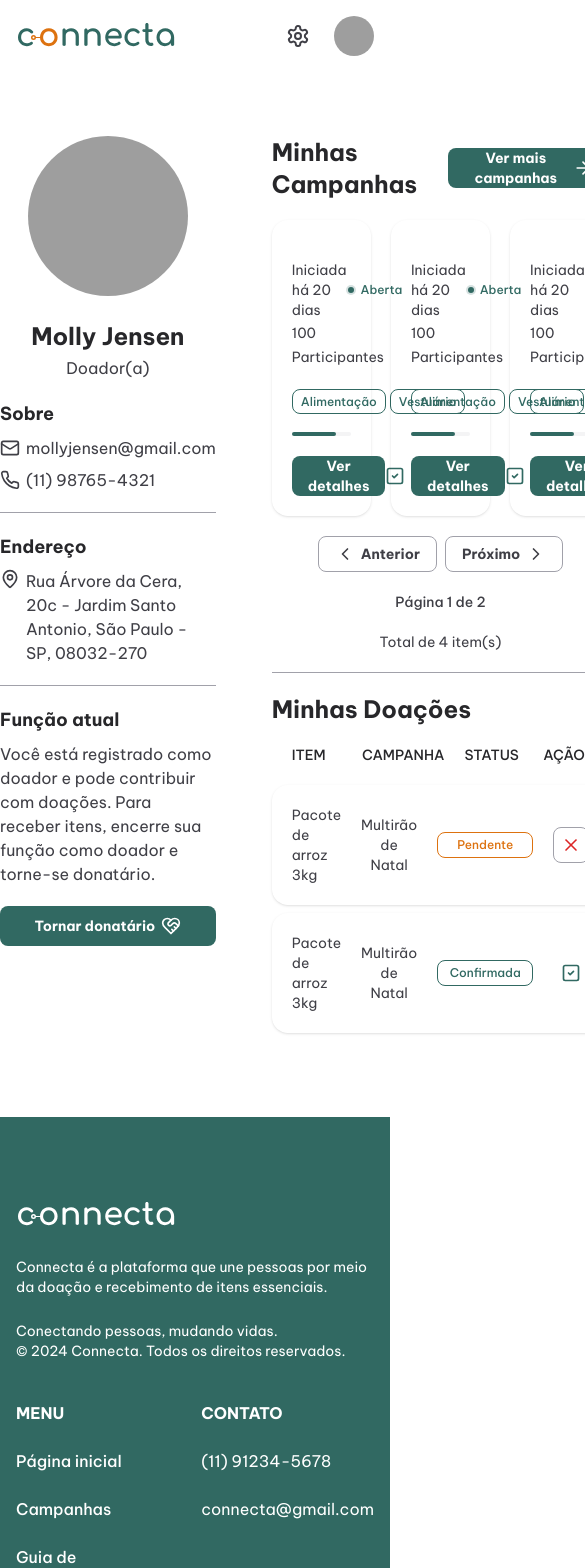
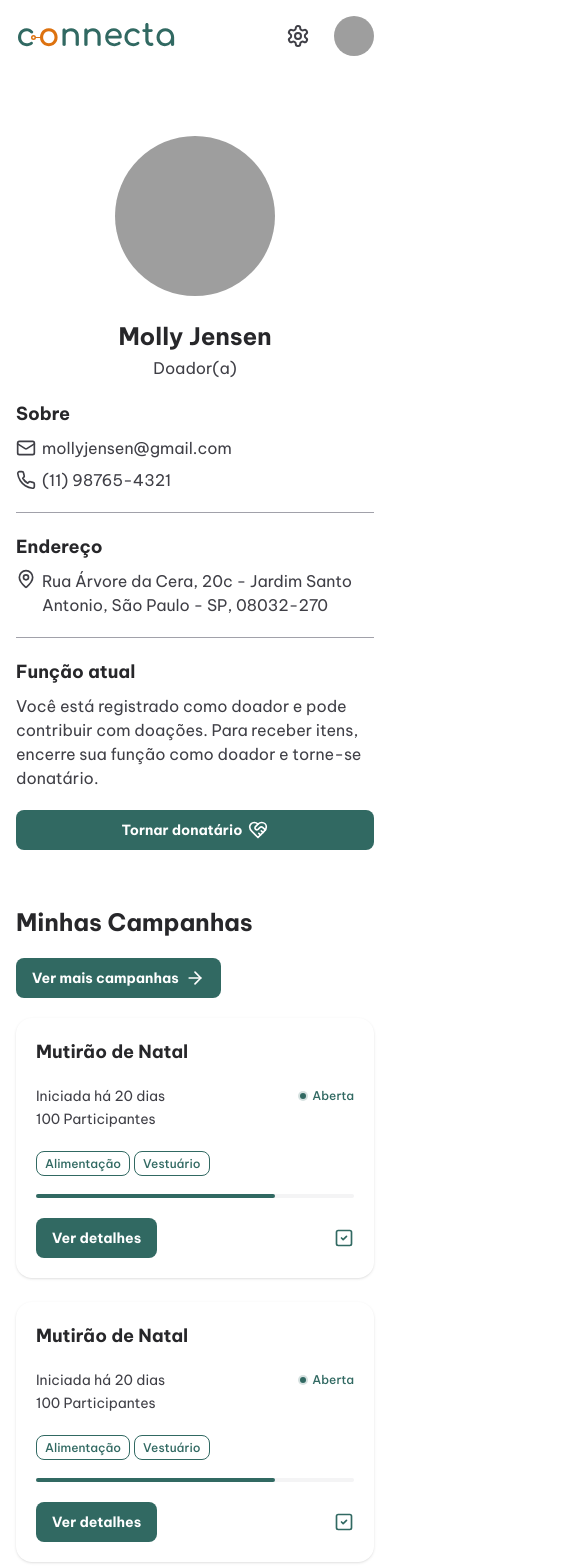
Before and after one commit to mateussantanasilva/Connecta, a Next.js app in the folder web/: page /perfil in a window 390 px wide. Shown: the top 1568 px of the page, 585 px wide, since content can reach past the window. Built offline with nearby package versions, Linux system fonts and the light colour scheme; grey boxes are pictures that could not be loaded.

Commit message:
💄style: Create responsive profile page

```diff
--- a/web/src/app/perfil/page.tsx
+++ b/web/src/app/perfil/page.tsx
@@ -11,8 +11,8 @@ export default function Perfil() {
     <>
       <Header />
 
-      <main className="mx-auto mb-20 mt-16 flex max-w-7xl gap-14">
-        <aside className="max-w-80 space-y-5">
+      <main className="mx-auto mb-20 mt-16 flex max-w-7xl flex-col gap-14 px-4 lg:flex-row xl:px-0">
+        <aside className="mx-auto space-y-5 lg:max-w-80">
           <header className="flex flex-col items-center">
             <Avatar
               src="https://images.unsplash.com/photo-1502323777036-f29e3972d82f?q=80&w=2070&auto=format&fit=crop&ixlib=rb-4.0.3&ixid=M3wxMjA3fDB8MHxwaG90by1wYWdlfHx8fGVufDB8fHx8fA%3D%3D"
--- a/web/src/components/modals/become-donee-modal.tsx
+++ b/web/src/components/modals/become-donee-modal.tsx
@@ -9,7 +9,7 @@ export function BecomeDoneeModal() {
   return (
     <Dialog.Root>
       <Dialog.Trigger asChild>
-        <Button size="full">
+        <Button size="full" className="md:w-fit lg:w-full">
           <span>Tornar donatário</span>
           <HeartHandshake className="size-5 shrink-0" />
         </Button>
@@ -18,7 +18,7 @@ export function BecomeDoneeModal() {
       <Dialog.Portal>
         <Dialog.Overlay className="fixed inset-0 z-20 bg-black/60" />
 
-        <Dialog.Content className="fixed inset-0 z-30 m-5 ml-auto flex max-w-2xl flex-col gap-5 overflow-y-scroll rounded-2xl bg-white p-5">
+        <Dialog.Content className="fixed inset-0 left-4 right-4 z-30 mx-auto my-4 flex max-w-2xl flex-col gap-5 overflow-y-scroll rounded-2xl bg-white p-5 md:ml-auto md:mr-0 [&::-webkit-scrollbar]:hidden">
           <Dialog.Close asChild>
             <Button size="xs" variant="outline" className="ml-auto">
               <X className="size-5 shrink-0" />
@@ -26,11 +26,11 @@ export function BecomeDoneeModal() {
           </Dialog.Close>
 
           <header className="max-w-lg space-y-2">
-            <Dialog.Title className="text-2xl font-bold text-zinc-800">
+            <Dialog.Title className="text-lg font-bold text-zinc-800 sm:text-2xl">
               Solicitar Função de Donatário
             </Dialog.Title>
 
-            <Dialog.Description>
+            <Dialog.Description className="text-sm sm:text-base">
               Envie sua solicitação para receber doações. A aprovação será
               necessária para confirmar a nova função.
             </Dialog.Description>
--- a/web/src/components/sections/my-campaigns.tsx
+++ b/web/src/components/sections/my-campaigns.tsx
@@ -6,7 +6,7 @@ import { Pagination } from '../pagination'
 export function MyCampaigns() {
   return (
     <section className="space-y-5">
-      <header className="flex items-center justify-between">
+      <header className="flex flex-col justify-between gap-5 sm:flex-row sm:items-center">
         <h2 className="text-2xl font-bold text-zinc-800">Minhas Campanhas</h2>
 
         <Button>
@@ -15,16 +15,21 @@ export function MyCampaigns() {
         </Button>
       </header>
 
-      <div className="grid grid-cols-3 gap-5">
+      <div className="grid grid-cols-cards gap-6">
         {Array.from({ length: 3 }).map((_, index) => (
           <CampaignCard
             key={index}
             campaign={{
-              title: 'Mutirão de Natal',
+              id: '1',
+              name: 'Mutirão de Natal',
               startedAt: '2024-10-10T30:15:00.429Z',
               status: 'Aberta',
               participants: 100,
               categories: ['Alimentação', 'Vestuário'],
+              collectionPoints: [
+                'Av. Águia de Haia, 2983 - Cidade Antônio Estêvão de Carvalho',
+                'R. Prof. Alves Pedroso, 600 - Cangaiba',
+              ],
               progress: 75,
             }}
           />
--- a/web/src/components/sections/my-donations.tsx
+++ b/web/src/components/sections/my-donations.tsx
@@ -23,29 +23,34 @@ export function MyDonations() {
     <section className="space-y-5">
       <h2 className="text-2xl font-bold text-zinc-800">Minhas Doações</h2>
 
+      <div className="space-y-5 overflow-x-scroll [&::-webkit-scrollbar]:hidden">
         <header className="flex w-full gap-5 px-5 text-center text-sm uppercase text-zinc-800">
-        <strong className="max-w-56 flex-1 text-start font-medium">Item</strong>
-        <strong className="flex-1 font-medium">Campanha</strong>
-        <strong className="max-w-48 flex-1 font-medium">Status</strong>
-        <strong className="max-w-20 flex-1 font-medium">Ação</strong>
+          <strong className="min-w-48 max-w-56 flex-1 text-start font-medium">
+            Item
+          </strong>
+          <strong className="min-w-48 flex-1 font-medium">Campanha</strong>
+          <strong className="min-w-48 flex-1 font-medium">Status</strong>
+          <strong className="min-w-20 flex-1 font-medium sm:max-w-20">
+            Ação
+          </strong>
         </header>
 
         <div
-        className={`max-h-96 space-y-2 pb-1 ${donations.length > 4 && 'overflow-y-scroll'}`}
+          className={`max-h-96 space-y-2 pb-1 [&::-webkit-scrollbar]:hidden ${donations.length > 4 && 'overflow-y-scroll'}`}
         >
           {donations.map((donation) => (
             <div
               key={donation.id}
-            className="flex items-center gap-5 rounded-2xl p-5 text-center text-sm shadow"
+              className="flex min-w-fit items-center gap-5 rounded-2xl p-5 text-center text-sm shadow"
             >
-            <div className="flex max-w-56 flex-1 flex-col text-start">
+              <div className="flex min-w-48 max-w-56 flex-1 flex-col text-start">
                 <span>{donation.item}</span>
                 <span>{donation.amount}</span>
               </div>
 
-            <span className="flex-1">{donation.campaign}</span>
+              <span className="min-w-48 flex-1">{donation.campaign}</span>
 
-            <div className="flex max-w-48 flex-1 justify-center">
+              <div className="flex min-w-48 flex-1 justify-center">
                 <span
                   className={`w-24 rounded-lg border px-2 py-1 text-xs font-medium ${donation.status === 'Confirmada' ? 'border-green-600 text-green-600' : 'border-orange-600 text-orange-600'}`}
                 >
@@ -53,7 +58,7 @@ export function MyDonations() {
                 </span>
               </div>
 
-            <div className="flex max-w-20 flex-1 justify-center">
+              <div className="flex min-w-20 flex-1 justify-center sm:max-w-20">
                 {donation.status === 'Confirmada' ? (
                   <SquareCheck className="size-5 shrink-0 text-green-600" />
                 ) : (
@@ -65,6 +70,7 @@ export function MyDonations() {
             </div>
           ))}
         </div>
+      </div>
     </section>
   )
 }
```
Lines whose indentation alone changed are shown as unchanged.
